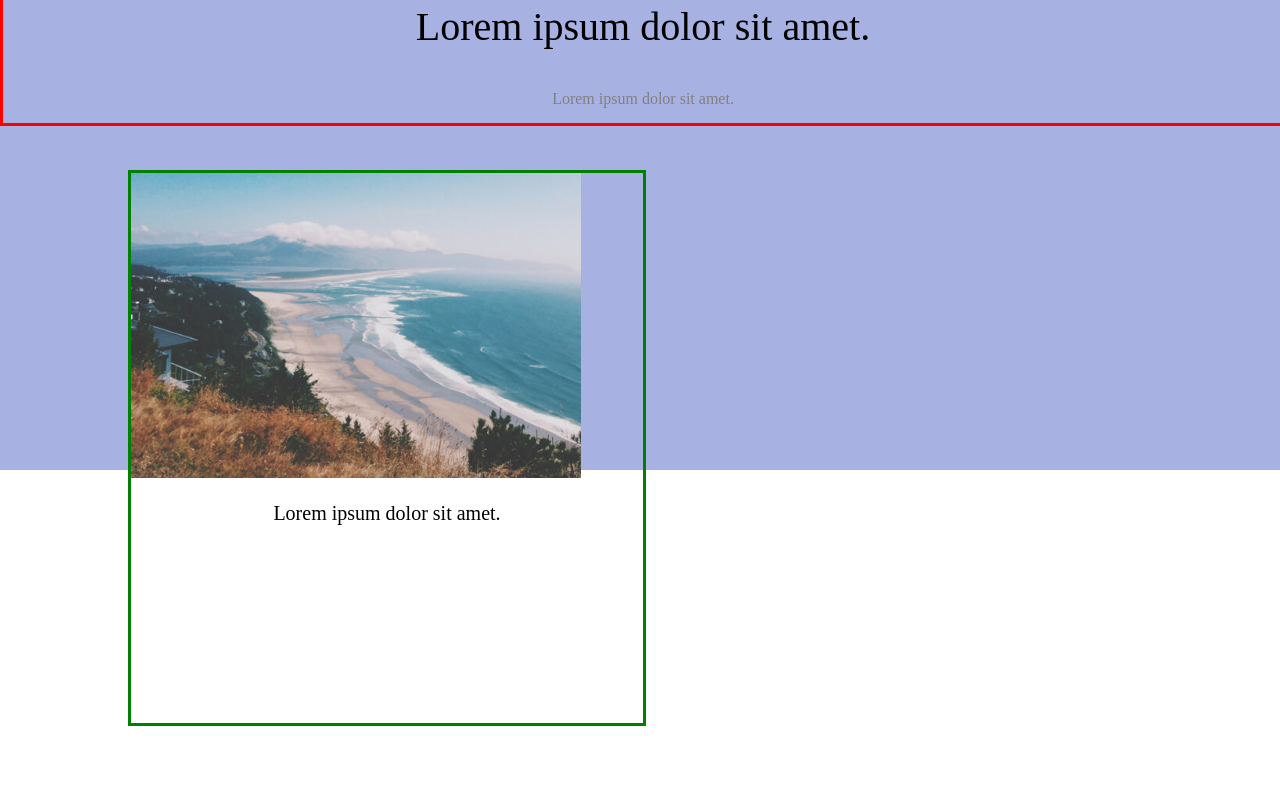
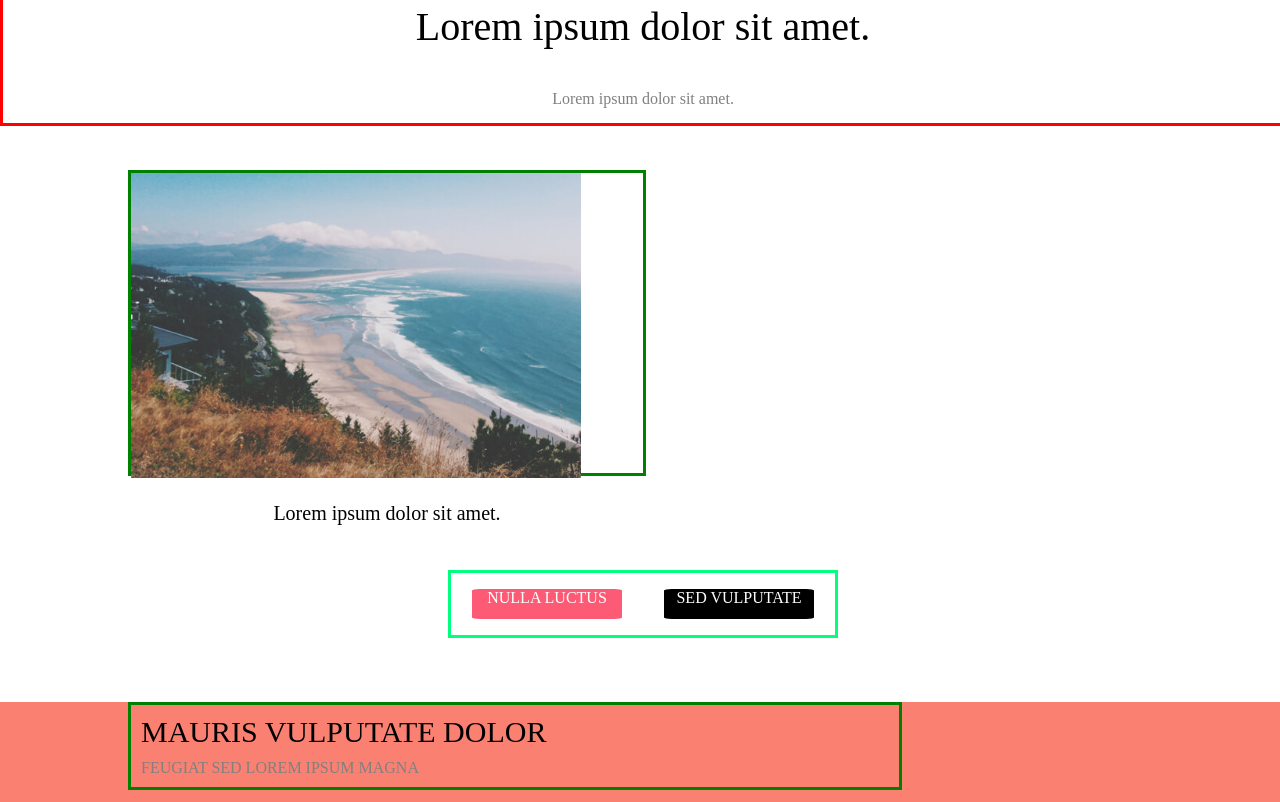
Before and after one commit to bxphxmxth/exo3-scss, a website: page index.html in a window 1280 px wide. Shown: the part 986-1788 px from the top of the page. Before the commit the page ends 1712 px from the top, so only its background shows below. Drawn offline with Linux system fonts and the light colour scheme.

Commit message:
spattiiiaal

```diff
--- a/index.html
+++ b/index.html
@@ -101,11 +101,10 @@
 
 
 
-                <img class="img01" src="./images/pic02.jpg" alt="">
+            <img class="img01" src="./images/pic02.jpg" alt="">
 
-                <p class="txtimg01">Lorem ipsum dolor sit amet.</p>
+            <p class="txtimg01">Lorem ipsum dolor sit amet.</p>
 
-            </div>
 
         </div>
 
@@ -113,6 +112,42 @@
 
     </div>
 
+    <!-- <div class="container5">
+
+
+
+            <img class="img02" src="./images/pic03.jpg" alt="">
+
+            <p class="txtimg02">Lorem ipsum dolor sit amet.</p>
+
+
+        </div> -->
+
+
+    <div class="pinkblackbutton">
+
+        <p class="pinkbg">NULLA LUCTUS</p>
+        <p class="blackbg">SED VULPUTATE</p>
+
+    </div>
+
+    </div>
+
+
+
+    <div class="container5">
+
+        <div class="txtcont5">
+
+ <p class="maurisvul">MAURIS VULPUTATE DOLOR</p>
+        <p class="feugiat">FEUGIAT SED LOREM IPSUM MAGNA</p>
+
+
+        </div>
+
+    </div>
+
+
 
 
 </body>
--- a/src/scss/modules/_nav.scss
+++ b/src/scss/modules/_nav.scss
@@ -1,6 +1,7 @@
 body{
     margin: 0;
     padding: 0;
+
 }
 
 .bg-img {
@@ -11,7 +12,7 @@ body{
     min-height: 500px;
 
     /* Centrer l'image */
-    background-position: center;
+    background-position: top;
     background-repeat: no-repeat;
     background-size: cover;
 
--- a/src/scss/modules/_section2.scss
+++ b/src/scss/modules/_section2.scss
@@ -2,7 +2,7 @@
 
     height: 550px;
     position: relative;
-    background-color: rgb(168, 178, 226);
+
 
 }
 
@@ -29,14 +29,16 @@
     color: grey;
 }
 
+// img 1
 .container4{
 
 border: green 3px solid;
 position: absolute;
 width: 40%;
 margin-top: 250px;
-height: 100%;
+height: 300px;
 margin-left: 10%;
+
 
 }
 
@@ -50,3 +52,48 @@ margin-left: 10%;
     font-size: 20px;
 
 }
+
+// /img 2
+
+// .container5{
+
+// border: solid green 3px;
+// width: 30%;
+// position: absolute;
+// margin-left: 500px;
+
+// }
+
+// .img02{
+//     width: 450px;
+//     margin: 200px;
+// }
+
+.pinkblackbutton{
+    border: springgreen solid 3px;
+
+    display: flex;
+    margin-top: 100px;
+    margin-left: 35%;
+    width: 30%;
+    justify-content: space-around;
+
+}
+
+.pinkbg{
+    background-color: rgb(253, 90, 117);
+    border-radius: 5%;
+    color: white;
+    width: 150px;
+    height: 30px;
+    text-align: center;
+}
+
+.blackbg{
+    background-color: rgb(0, 0, 0);
+    border-radius: 5%;
+    color: white;
+    width: 150px;
+    height: 30px;
+    text-align: center;
+}
--- /dev/null
+++ b/src/scss/modules/_section3.scss
@@ -0,0 +1,30 @@
+.container5{
+
+background-color: salmon;
+width: 100%;
+height: 100px;
+
+}
+
+
+.txtcont5{
+
+border: green solid 3px;
+width: 60%;
+margin-left: 10%;
+margin-top: 5%;
+
+}
+.maurisvul{
+
+    font-size: 30px;
+    margin: 10px;
+    padding: 0;
+
+}
+
+.feugiat{
+    margin: 10px;
+    padding: 0;
+    color: grey;
+}
--- a/src/scss/modules/style.scss
+++ b/src/scss/modules/style.scss
@@ -2,3 +2,4 @@
 @import "./footer";
 @import "./section";
 @import "./section2";
+@import "./section3"
```
Also changed, not shown: public/css/app.css, 1 other file.
